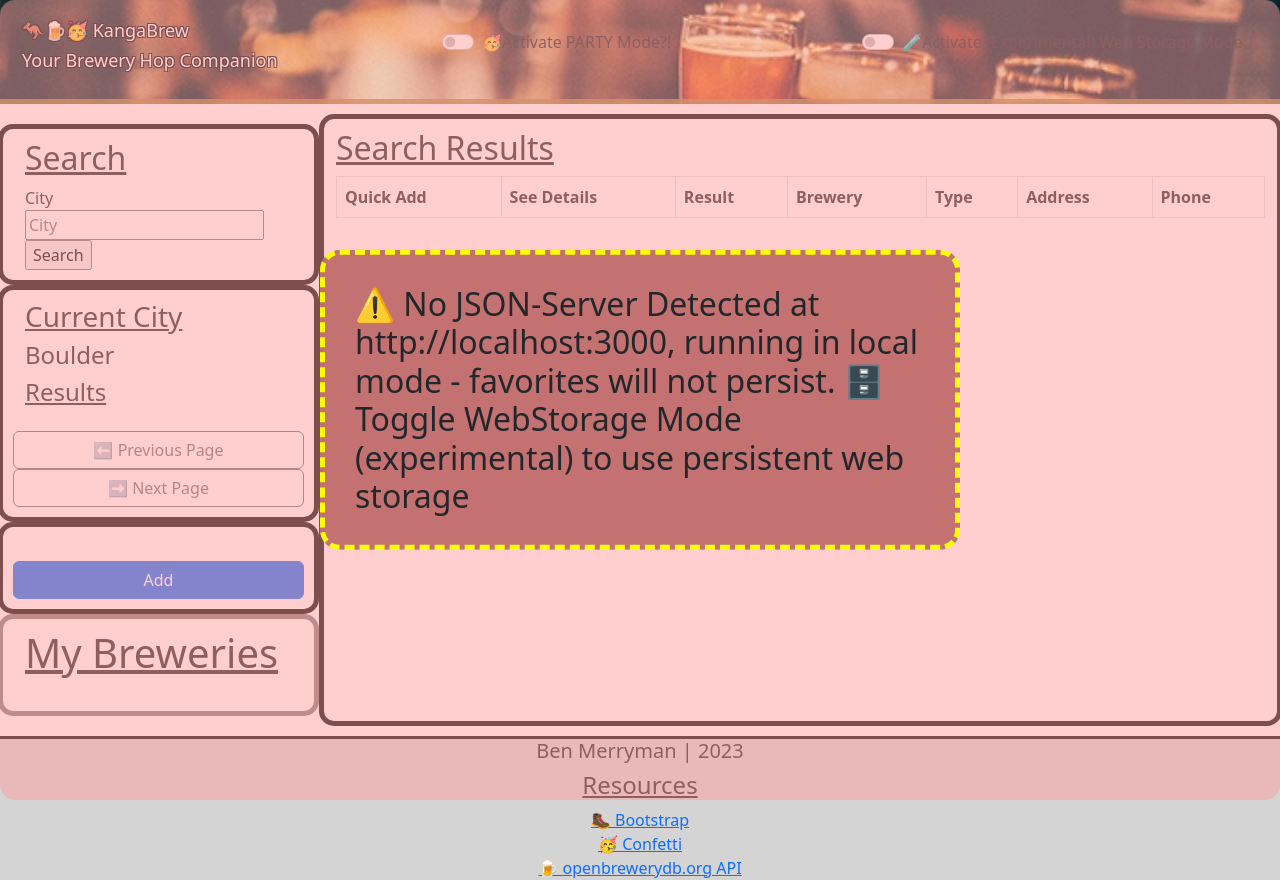
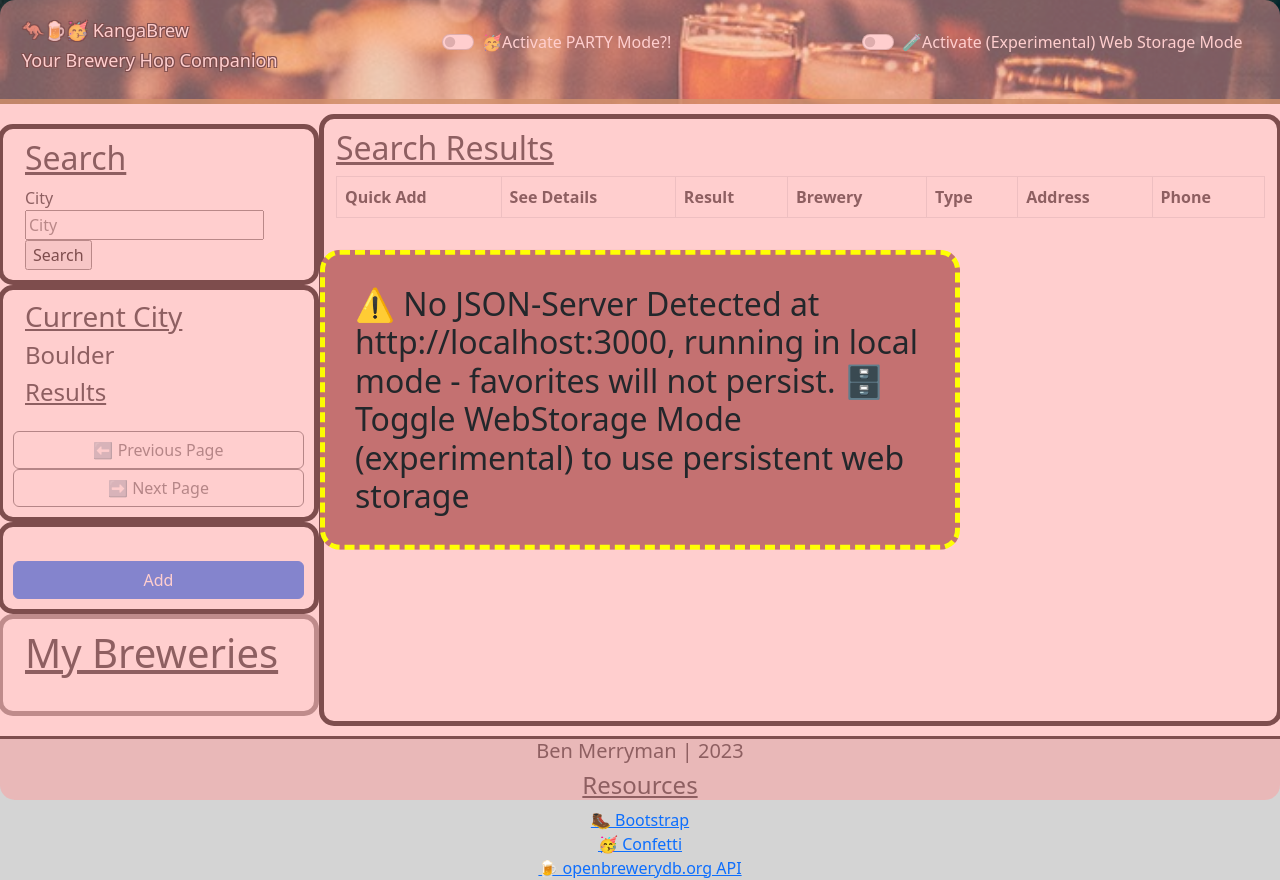
Before and after one commit to beingmerry/KangaBrew, a plain HTML site: page index.html in a window 1280 px wide. Drawn offline with nearby package versions, Linux system fonts and the light colour scheme; no server answers.

Commit message:
top header labels font to white

```diff
--- a/styles.css
+++ b/styles.css
@@ -26,7 +26,7 @@ div#my-breweries-container {
   border: rgb(129, 123, 123) 5px solid;
 }
 
-label#form-check-label{
+label.form-check-label {
   color: white;
 }
 
```
